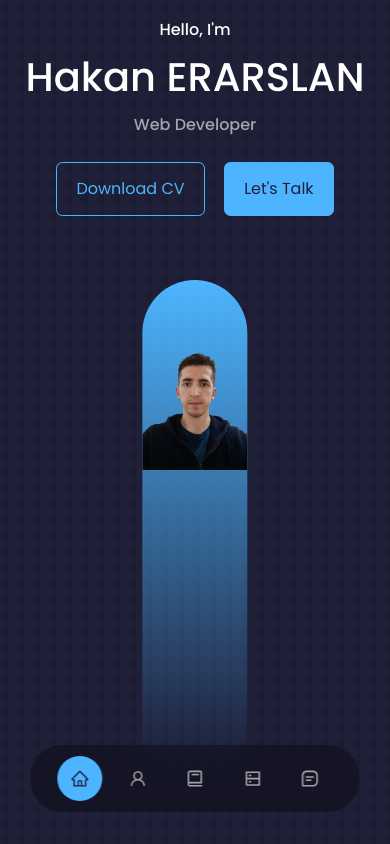
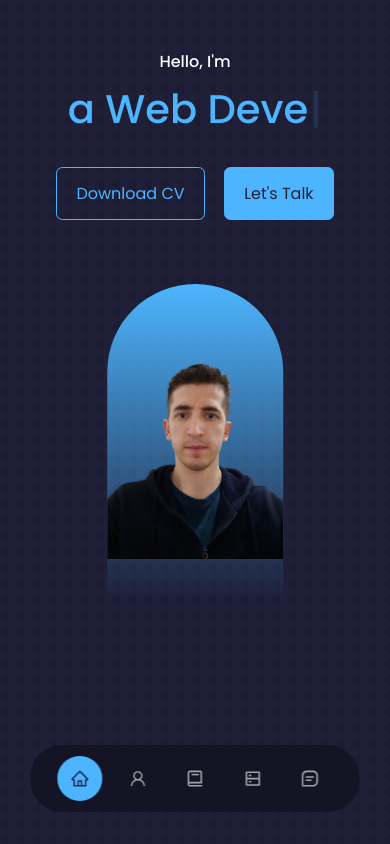
Before and after one commit to hakanrsln/hakan-erarslan, a React (Create React App) app: page / in a window 390 px wide. Shown: the top 844 px of the page. Built offline with nearby package versions, Linux system fonts and the light colour scheme.

Commit message:
type effet Used, testimonials removed

```diff
--- a/package.json
+++ b/package.json
@@ -13,6 +13,7 @@
     "react-icons": "^4.4.0",
     "react-scripts": "5.0.1",
     "swiper": "^8.3.1",
+    "typewriter-effect": "^2.19.0",
     "web-vitals": "^2.1.4"
   },
   "scripts": {
--- a/src/App.js
+++ b/src/App.js
@@ -19,7 +19,7 @@ function App() {
      <Experience />
      <Services />
      <Portfolio />
-     <Testimonials />
+     {/**<Testimonials /> */}
      <Contact />
      <Footer />
     </>
--- a/src/components/header/Header.jsx
+++ b/src/components/header/Header.jsx
@@ -1,17 +1,31 @@
 import React from 'react';
+import Typewriter from 'typewriter-effect';
+
 import './header.css';
 import CTA from './CTA';
 import me from '../../assets/me2.png';
 import HeaderSocials from './HeaderSocials';
 
+
+
+
 const Header = () => {
+
+
+
   return (
 
       <header id="#">
         <div className="container header__container">
           <h4 className='greeting'>Hello, I'm</h4>
-          <h1>Hakan ERARSLAN</h1>
-          <h4 className='text-light'>Web Developer</h4>
+         <h1 className='greeting-titles'> <Typewriter
+            options={{
+              strings: ['Hakan Erarslan', 'a Web Developer', 'Team-Player'],
+              autoStart: true,
+              loop: true,
+            }}
+           />      </h1>
+             {/** <h4 className='text-light'>Web Developer</h4> */}
           <CTA />
           <HeaderSocials />
            <div className='me'>
--- a/src/components/header/header.css
+++ b/src/components/header/header.css
@@ -14,8 +14,12 @@ header{
 }
 
 .greeting {
-    margin-top: 1rem;
+    margin-top: 3rem;
 }
+.greeting-titles{
+    color: var(--color-primary);
+}
+
 
 
 /* ============CTA=========*/
@@ -93,4 +97,8 @@ padding: 4rem 0rem 0em 0rem;
     .header__socials, .scroll__down {
         display: none;
     }
+    .me {
+        width: 50%;
+        height: 30%;
+    }
 }
```
Also changed, not shown: 1 other file (tests, documents, lock files or other folders).
